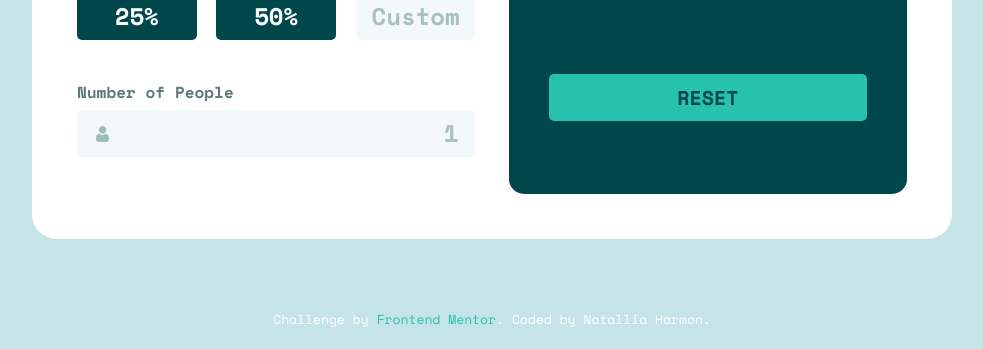
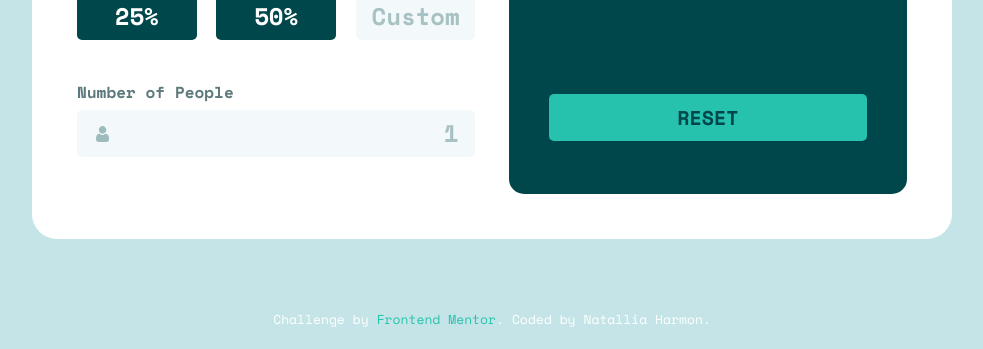
Before and after one commit to natalliasdh/tips, a plain HTML site: page index.html in a window 1280 px wide. Shown: the part 586-935 px from the top of the page, without its empty margins (148-1131 px from the left). Drawn offline with nearby package versions, Linux system fonts and the light colour scheme.

Commit message:
Padding changed

```diff
--- a/assets/css/style.css
+++ b/assets/css/style.css
@@ -228,7 +228,7 @@ footer a {
     }
     #result {
         background-color: #00474B;
-        padding: 0px 40px;
+        padding: 20px 40px;
     }
     .resultsum {
         color: #26C2AE;
```
